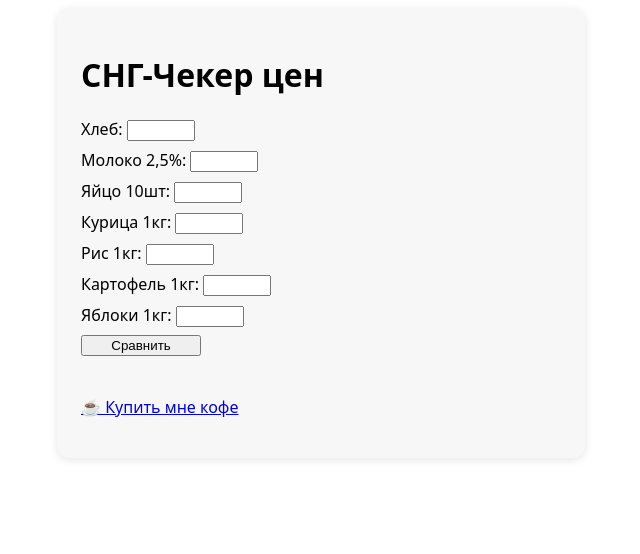
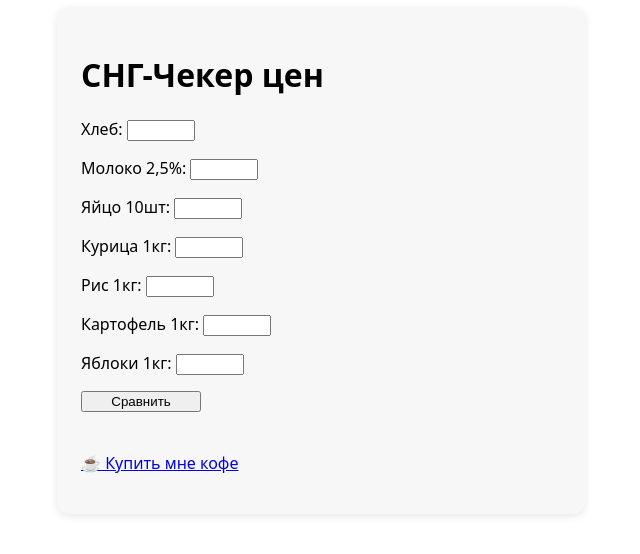
Before and after one commit to Strannik-Istiny/snag-checker1.0, a React (Vite) app: page / in a window 1280 px wide. Shown: the top 554 px of the page, without its empty margins (319-959 px from the left). Built offline with nearby package versions, Linux system fonts and the light colour scheme.

Commit message:
Update BasketForm.jsx

```diff
--- a/src/components/BasketForm.jsx
+++ b/src/components/BasketForm.jsx
@@ -21,9 +21,10 @@ export default function BasketForm({ onResult }) {
   };
 
   return (
-    <div style={{ display: 'flex', flexDirection: 'column', gap: 8 }}>
-      {prices.products.map(p => (
-        <label key={p}>
+  <div style={{ display: 'flex', flexDirection: 'column', gap: 8 }}>
+    {prices.products.map(p => (
+      <div key={p} style={{ marginBottom: 8 }}>
+        <label>
           {p}:{' '}
           <input
             type="number"
@@ -32,8 +33,11 @@ export default function BasketForm({ onResult }) {
             style={{ width: 60 }}
           />
         </label>
-      ))}
-      <button onClick={calc} style={{ width: 120 }}>Сравнить</button>
-    </div>
-  );
+      </div>
+    ))}
+    <button onClick={calc} style={{ width: 120 }}>
+      Сравнить
+    </button>
+  </div>
+);
 }
```
